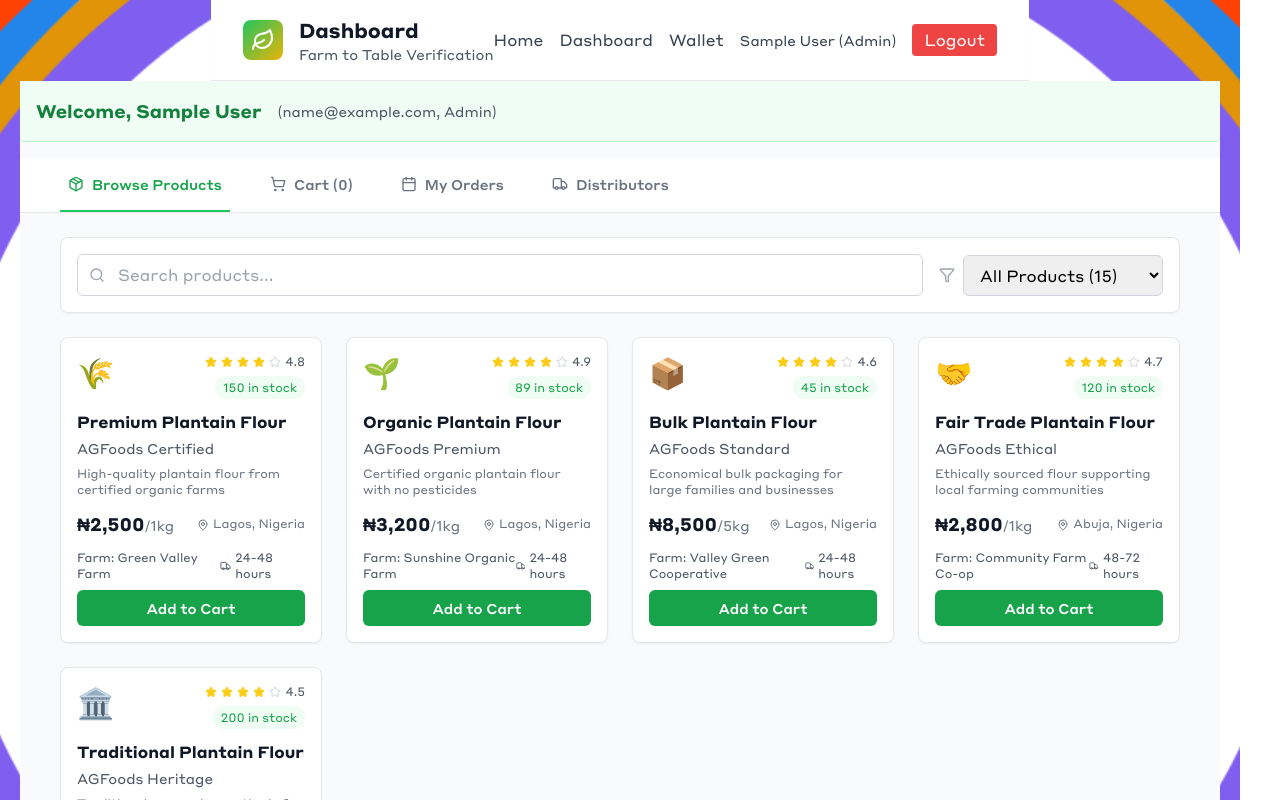
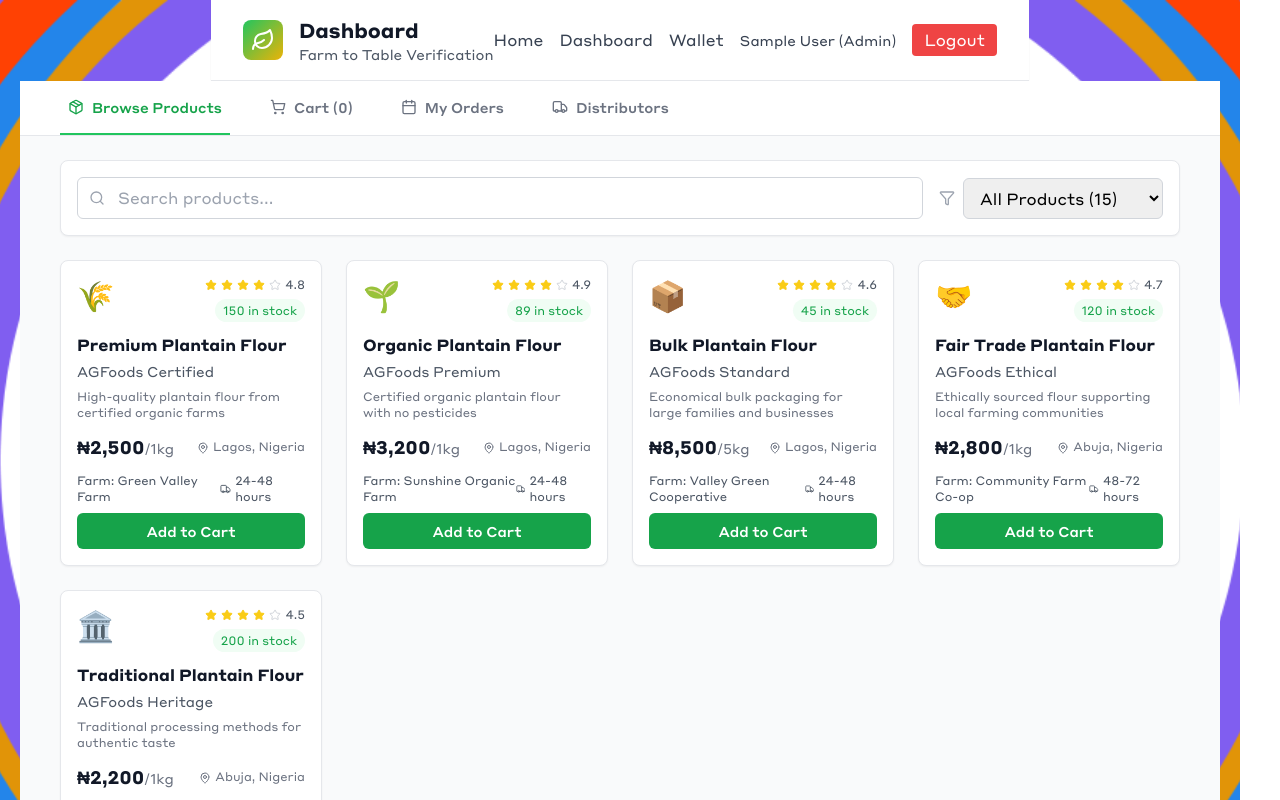
Before and after one commit to AbigailAde/AGFoods, a React (Create React App) app: page /consumer/dashboard in a window 1280 px wide. Shown: the top 800 px of the page. Built offline with nearby package versions, Linux system fonts and the light colour scheme; sample sign-in values are in the browser's storage.

Commit message:
Remove user welcome message from dashboards in Consumer, Distributor, Farmer, and Processor components to streamline UI.

```diff
--- a/src/components/Consumer.jsx
+++ b/src/components/Consumer.jsx
@@ -320,12 +320,6 @@ const CustomerOrderDashboard = () => {
 
   return (
     <div className="min-h-screen bg-gray-50 w-full">
-      {user && (
-        <div className="bg-green-50 border-b border-green-200 p-4 mb-4 rounded flex items-center space-x-4">
-          <div className="font-bold text-green-700 text-lg">Welcome, {user.firstName} {user.lastName}</div>
-          <div className="text-gray-600 text-sm">({user.email}, <span className="capitalize">{user.role}</span>)</div>
-        </div>
-      )}
       {/* Header */}
       {/* Navigation Tabs */}
       <div className="bg-white border-b">
--- a/src/components/Distributor.jsx
+++ b/src/components/Distributor.jsx
@@ -129,12 +129,6 @@ const DistributorDashboard = () => {
 
   return (
     <div className="min-h-screen bg-gray-50 w-full">
-      {user && (
-        <div className="bg-green-50 border-b border-green-200 p-4 mb-4 rounded flex items-center space-x-4">
-          <div className="font-bold text-green-700 text-lg">Welcome, {user.firstName} {user.lastName}</div>
-          <div className="text-gray-600 text-sm">({user.email}, <span className="capitalize">{user.role}</span>)</div>
-        </div>
-      )}
       {/* Header */}
       <header className="bg-white shadow-sm border-b">
         <div className="max-w-7xl mx-auto px-4 sm:px-6 lg:px-8 py-4">
--- a/src/components/Farmer.jsx
+++ b/src/components/Farmer.jsx
@@ -75,12 +75,6 @@ const FarmerDashboard = () => {
 
   return (
     <div className="min-h-screen bg-gray-50 w-full">
-      {user && (
-        <div className="bg-green-50 border-b border-green-200 p-4 mb-4 rounded flex items-center space-x-4">
-          <div className="font-bold text-green-700 text-lg">Welcome, {user.firstName} {user.lastName}</div>
-          <div className="text-gray-600 text-sm">({user.email}, <span className="capitalize">{user.role}</span>)</div>
-        </div>
-      )}
       {/* Header */}
       <header className="bg-white shadow-sm border-b">
         <div className="max-w-7xl mx-auto px-4 sm:px-6 lg:px-8 py-4">
--- a/src/components/Processor.jsx
+++ b/src/components/Processor.jsx
@@ -134,12 +134,6 @@ const ProcessorDashboard = () => {
 
   return (
     <div className="min-h-screen bg-gray-50 w-full">
-      {user && (
-        <div className="bg-green-50 border-b border-green-200 p-4 mb-4 rounded flex items-center space-x-4">
-          <div className="font-bold text-green-700 text-lg">Welcome, {user.firstName} {user.lastName}</div>
-          <div className="text-gray-600 text-sm">({user.email}, <span className="capitalize">{user.role}</span>)</div>
-        </div>
-      )}
       {/* Header */}
       <header className="bg-white shadow-sm border-b">
         <div className="max-w-7xl mx-auto px-4 sm:px-6 lg:px-8 py-4">
```
